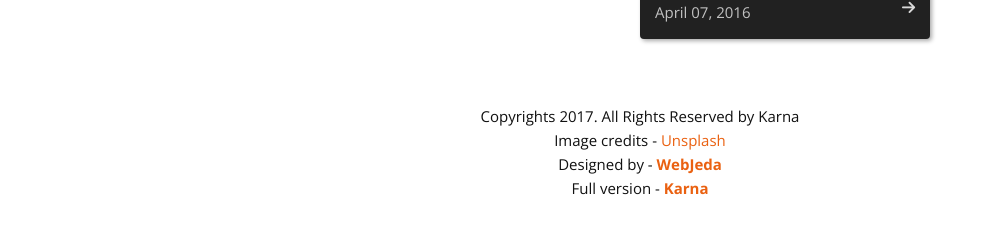
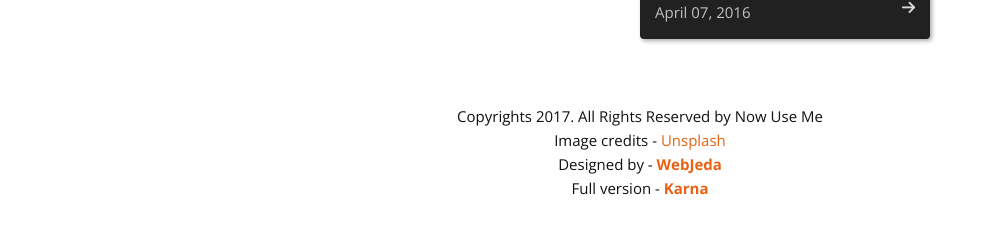
Before and after one commit to dkarthe/Now-Use-Me, a Jekyll site: the page built from index.html, in a window 1280 px wide and 900 px high, scrolled down 1640 px. Shown: the part 642-876 px from the top of the window, without its empty margins (0-997 px from the left). Built offline with Jekyll 4.4.1, drawn with Linux system fonts in a browser that asks for light colours; nearby versions of some CDN libraries.

Commit message:
Update _config.yml

```diff
--- a/_config.yml
+++ b/_config.yml
@@ -1,11 +1,11 @@
 
-title: Karna
+title: Now Use Me
 desctiption: Karna is a responsive jekyll theme which includes pinterest like pins.
-url: http://webjeda.com/
+url: http://nowuse.me/
 permalink: ':title/'
 
 markdown: kramdown
-baseurl: "/karna"
+baseurl: "/"
 
 
 sass:
@@ -28,10 +28,10 @@ highlight: rouge
 
 
 # Tracker
-analytics: UA-83979019-1
+analytics:
 
 # Comments
-disqus-shortname: webjeda-demo
+disqus-shortname: nowuseme
 
 # Contact form
 # Go to https://getsimpleform.com and get a API token by signing up with your email and enter that here
```
